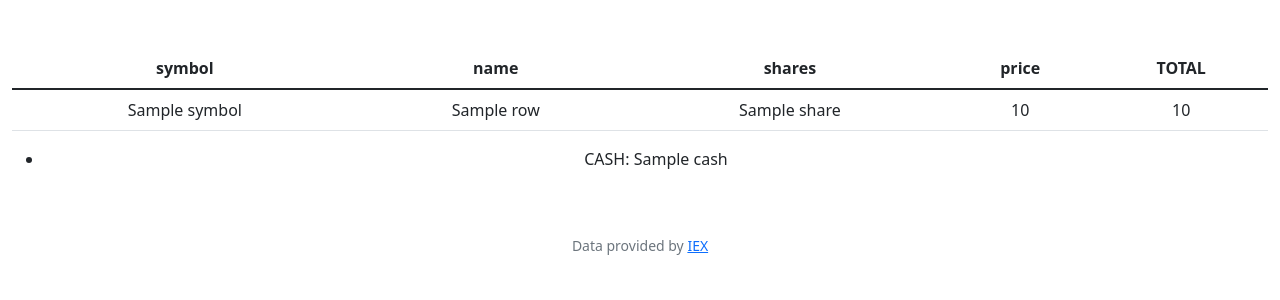
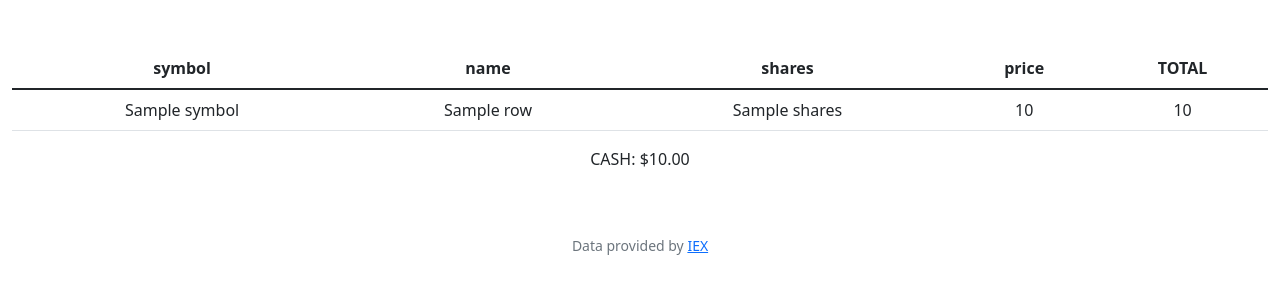
Before and after one commit to georgesohran/All-CS50Web-projects, a Flask app: template finance/templates/index.html in a window 1280 px wide. Shown: the part 76-376 px from the top of the page. Run offline with Flask 3, Linux system fonts and the light colour scheme; the template is opened without the code that fills it: most values are stand-ins (such as "Sample title", 1, 10 or a date in 2020); some libraries are stand-ins or nearby versions.

Commit message:
Sun, Dec 17, 2023, 3:27 PM +03:00

```diff
--- a/finance/app.py
+++ b/finance/app.py
@@ -35,10 +35,10 @@ def after_request(response):
 @app.route("/")
 @login_required
 def index():
-    rows = db.execute("SELECT * FROM users_stocks WHERE id == ?", session["user_id"][0]["id"])
-    users_cash = db.execute("SELECT cash FROM users WHERE user_id == ?", session["user_id"][0]["id"])
+    rows = db.execute("SELECT * FROM users_stocks WHERE user_id == ?", session["user_id"][0]["id"])
+    users_cash = db.execute("SELECT cash FROM users WHERE id == ?", session["user_id"][0]["id"])
 
-    return render_template("index.html",rows=rows,cash=users_cash)
+    return render_template("index.html",rows=rows,cash=users_cash[0])
 
 
 @app.route("/buy", methods=["GET", "POST"])
--- a/finance/templates/index.html
+++ b/finance/templates/index.html
@@ -18,7 +18,7 @@
         <tr>
             <td>{{row.symbol}}</td>
             <td>{{row.name}}</td>
-            <td>{{row.share}}</td>
+            <td>{{row.shares}}</td>
             <td>{{row.price}}</td>
             <td>{{row.total}}</td>
         </tr>
@@ -27,8 +27,8 @@
     </tbody>
 </table>
 
-<ul>
-    <li>CASH: {{cash}}</li>
-</ul>
+
+<p>CASH: {{cash.cash | usd}}</p>
+
 
 {% endblock %}
```
